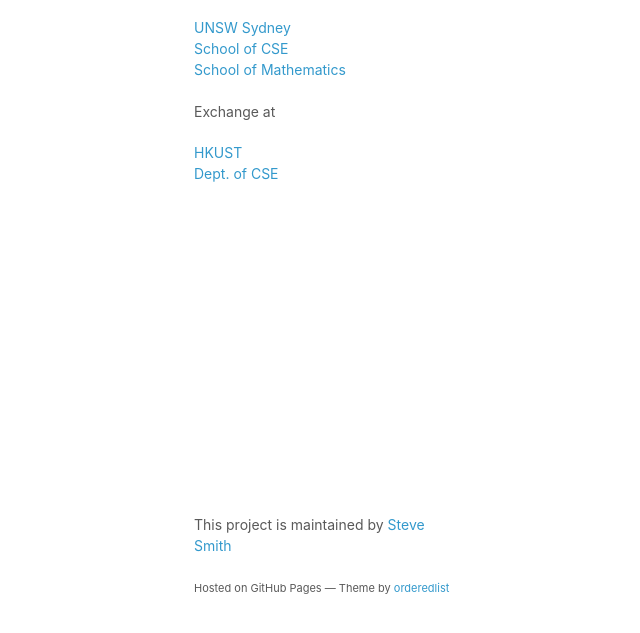
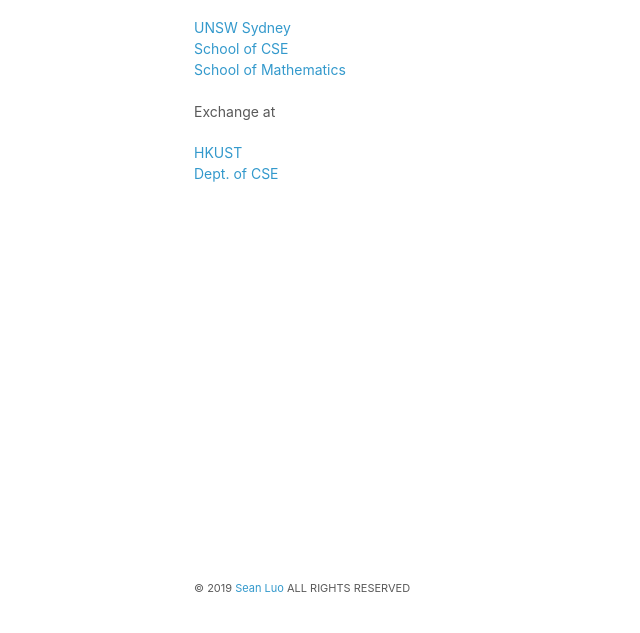
Before and after one commit to lu0x1a0/sluoai.github.io, a plain HTML site: page index.html in a window 1280 px wide. Shown: the part 133-766 px from the top of the page, without its empty margins (16-656 px from the left). Drawn offline with Linux system fonts and the light colour scheme.

Commit message:
deleted all stub in template

```diff
--- a/index.html
+++ b/index.html
@@ -3,7 +3,7 @@
   <head>
     <meta charset="utf-8">
     <meta http-equiv="X-UA-Compatible" content="chrome=1">
-    <title>Minimal by Steve Smith</title>
+    <title>Sean Luo's Port Folio</title>
 
     <link rel="stylesheet" href="stylesheets/styles.css">
     <link rel="stylesheet" href="stylesheets/pygment_trac.css">
@@ -32,8 +32,7 @@
 
       </section>
       <footer>
-        <p>This project is maintained by <a href="http://github.com/orderedlist">Steve Smith</a></p>
-        <p><small>Hosted on GitHub Pages &mdash; Theme by <a href="https://github.com/orderedlist">orderedlist</a></small></p>
+      	<p><small>© 2019 <a href="https://lu0x1a0.github.io/sluoai.github.io/" target="_blank">Sean Luo</a> ALL RIGHTS RESERVED</small></p>
       </footer>
     </div>
     <script src="javascripts/scale.fix.js"></script>
```
